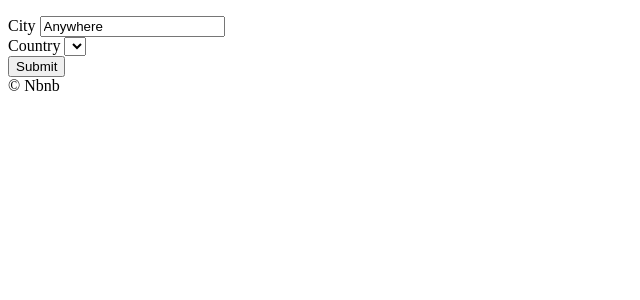
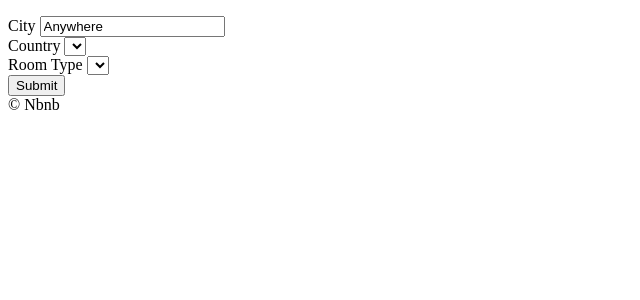
Before and after one commit to KIMJUNSICK/Airbnb_clone, a Django app: page /rooms/search/ in a window 1280 px wide. Shown: the part 60-360 px from the top of the page, without its empty margins (0-640 px from the left). Run offline with Django 3.2, Linux system fonts and the light colour scheme; data that the repository does not hold is empty.

Commit message:
Views & Templates: search by room_type

```diff
--- a/rooms/views.py
+++ b/rooms/views.py
@@ -27,4 +27,9 @@ def search(request):
     city = str.capitalize(
         request.GET.get("city", "Anywhere")  # default
     )  # Start with a capital letter in DB
-    return render(request, "rooms/search.html", {"city": city, "countries": countries})
+    room_types = models.RoomType.objects.all()
+    return render(
+        request,
+        "rooms/search.html",
+        {"city": city, "countries": countries, "room_types": room_types},
+    )
--- a/templates/rooms/search.html
+++ b/templates/rooms/search.html
@@ -24,7 +24,17 @@
             </select>
         </div>
 
+        <div>
+            <label for="room_type">Room Type</label>
+            <select id="room_type" name="room_type">
+                {% for room_type in room_types %}
+                    <option value="{{room_type.pk}}">{{room_type.name}}</option>
+                {% endfor %}
+            </select>
+        </div>
+
         <button>Submit</button>
+        {% comment %} if one button in form tag, the button event is sumbit {% endcomment %}
     </form>
 
 {% endblock content %}
```
